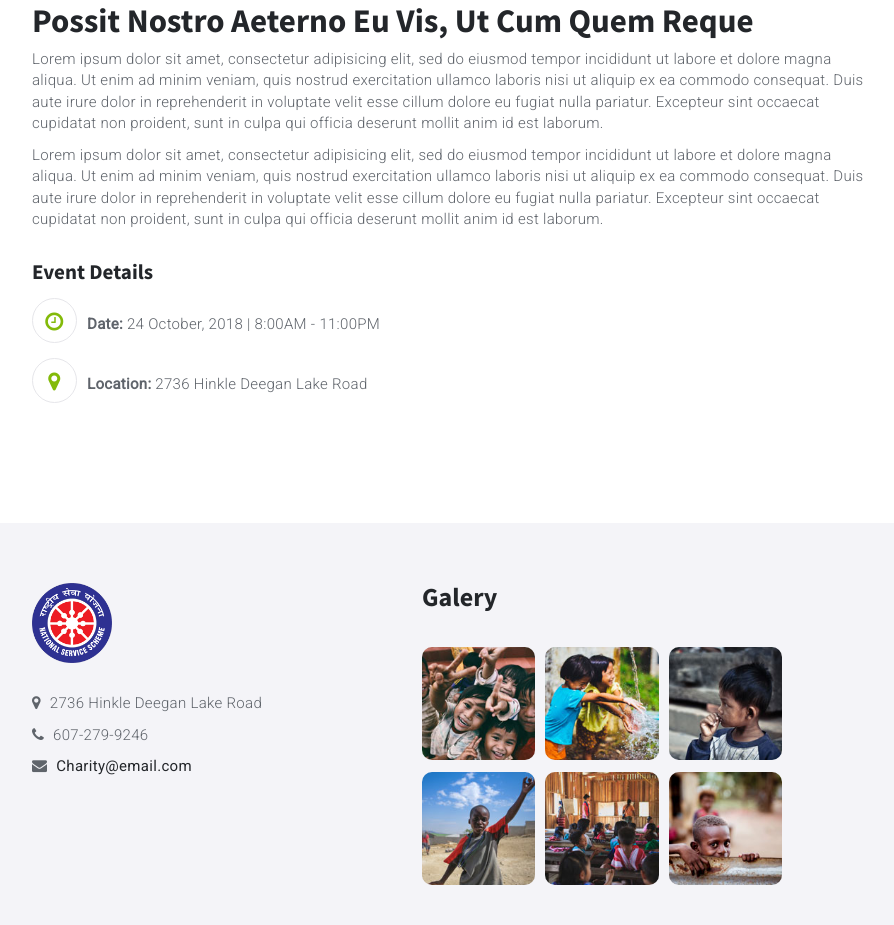
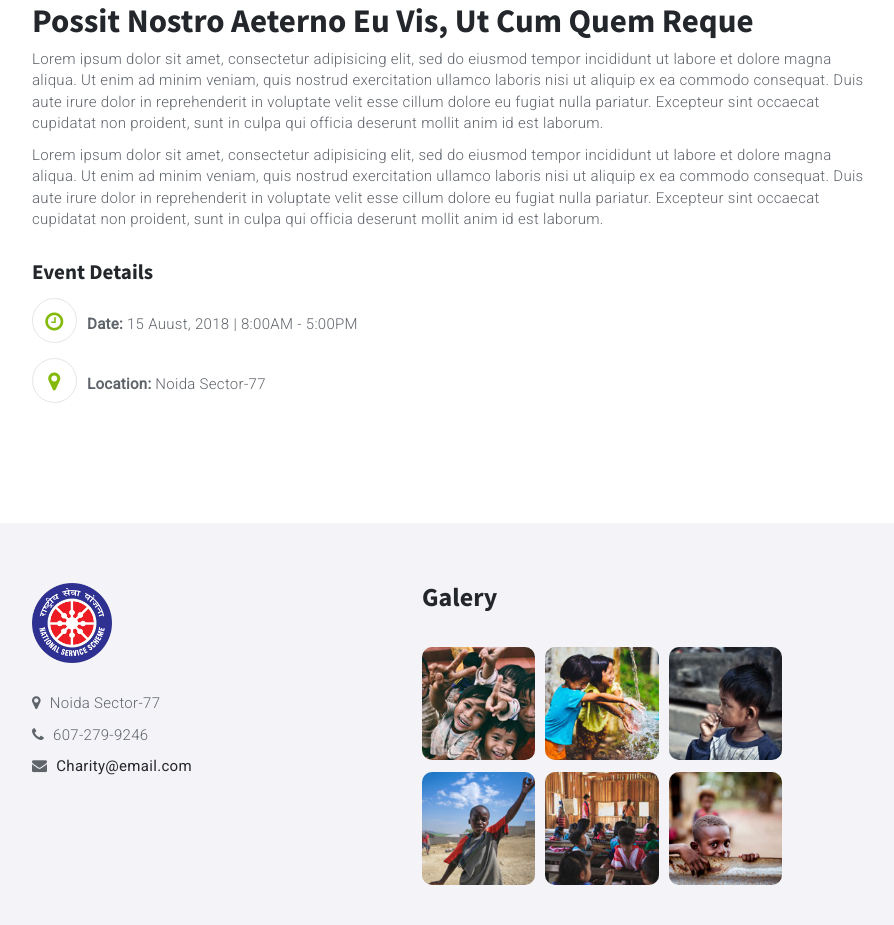
Before and after one commit to sidd2010/NSS-website, a plain HTML site: page NSS/health-camp.html in a window 1280 px wide. Shown: the part 931-1856 px from the top of the page, without its empty margins (38-932 px from the left). Drawn offline with Linux system fonts and the light colour scheme.

Commit message:
Update health-camp.html

```diff
--- a/NSS/health-camp.html
+++ b/NSS/health-camp.html
@@ -116,8 +116,8 @@
 							<!-- event-meta -->
 							<ul class="event-meta">
 								<li><h4>Event Details</h4></li>
-								<li><i class="fa fa-clock-o"></i><strong>Date:</strong> 24 October, 2018 | 8:00AM - 11:00PM</li>
-								<li><i class="fa fa-map-marker"></i><strong>Location:</strong> 2736 Hinkle Deegan Lake Road</li>
+								<li><i class="fa fa-clock-o"></i><strong>Date:</strong> 15 Auust, 2018 | 8:00AM - 5:00PM</li>
+								<li><i class="fa fa-map-marker"></i><strong>Location:</strong> Noida Sector-77</li>
 							</ul>
 							<!-- /event-meta -->
 
@@ -148,7 +148,7 @@
 								<a class="logo" href="#"><img src="./img/logo.png" alt=""></a>
 							</div>
 							<ul class="footer-contact">
-								<li><i class="fa fa-map-marker"></i> 2736 Hinkle Deegan Lake Road</li>
+								<li><i class="fa fa-map-marker"></i> Noida Sector-77</li>
 								<li><i class="fa fa-phone"></i> 607-279-9246</li>
 								<li><i class="fa fa-envelope"></i> <a href="#">Charity@email.com</a></li>
 							</ul>
```
